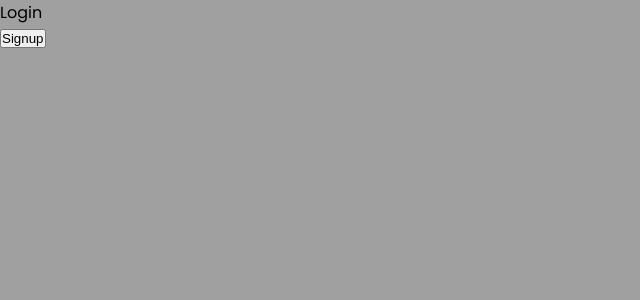
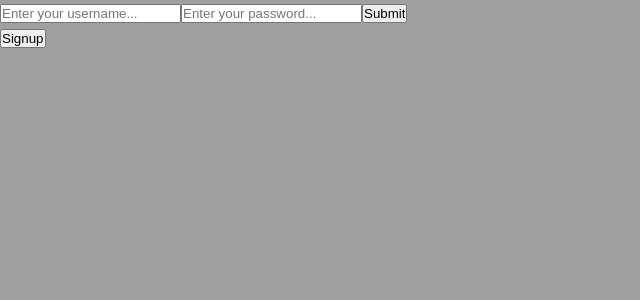
Before and after one commit to HagayHaut/taskier, a React (Create React App) app in the folder client/: page / in a window 1280 px wide. Shown: the top 300 px of the page, without its empty margins (0-640 px from the left). Built offline with nearby package versions, Linux system fonts and the light colour scheme; no server answers.

Commit message:
add login form

```diff
--- a/client/src/components/Login.js
+++ b/client/src/components/Login.js
@@ -1,7 +1,28 @@
-import React from "react";
+import React, { useState } from "react";
 
-const Login = () => {
-  return <div>Login</div>;
+const Login = ({ onLogin }) => {
+  const [username, setUsername] = useState("");
+  const [password, setPassword] = useState("");
+  const [errors, setErrors] = useState([]);
+  const [isLoading, setIsLoading] = useState(false);
+
+  return (
+    <>
+      <form>
+        <input
+          value={username}
+          onChange={(e) => setUsername(e.target.value)}
+          placeholder="Enter your username..."
+        />
+        <input
+          value={password}
+          onChange={(e) => setPassword(e.target.value)}
+          placeholder="Enter your password..."
+        />
+        <input type="submit" />
+      </form>
+    </>
+  );
 };
 
 export default Login;
```
